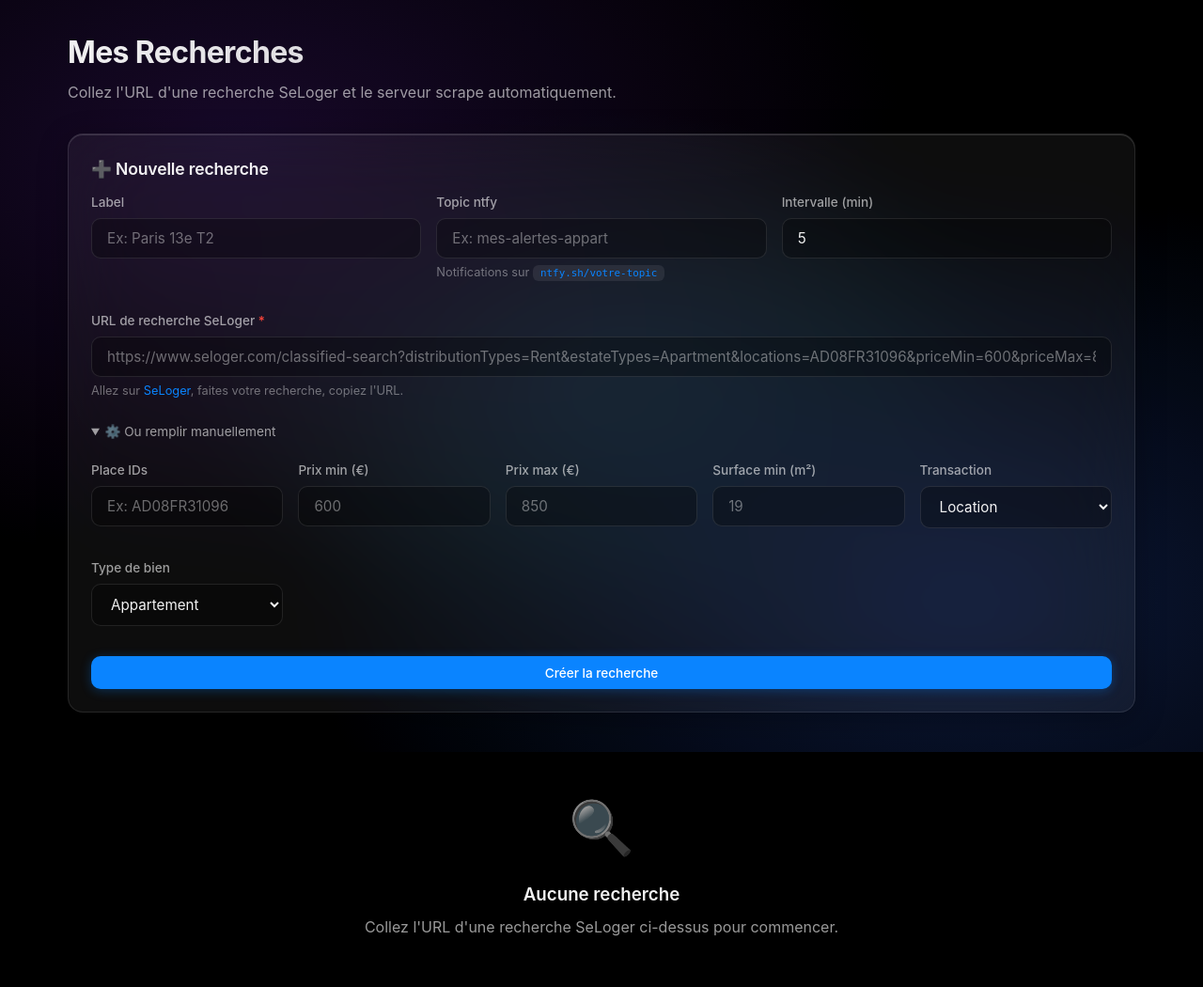
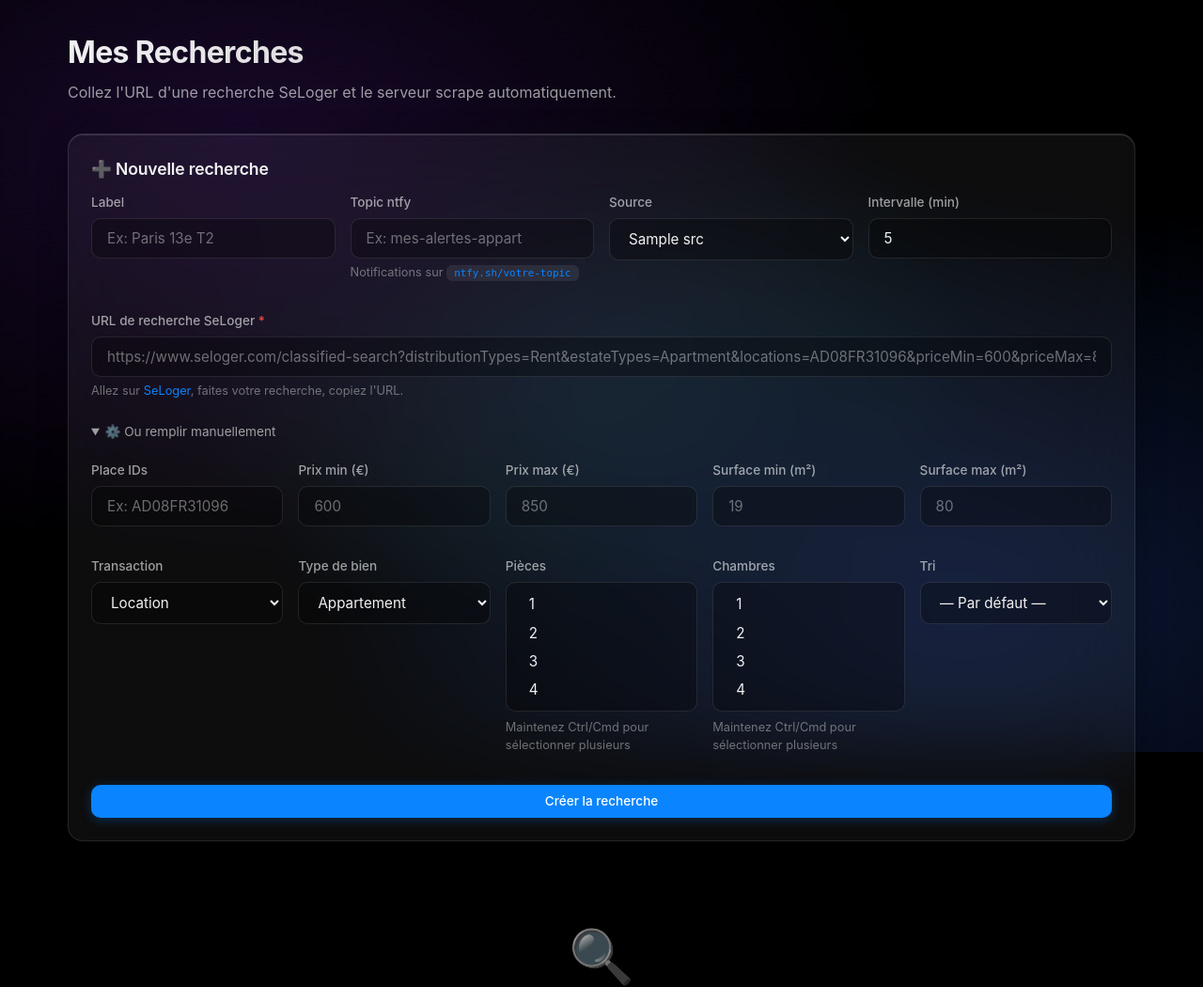
Before and after one commit to dRAOUF1/appart-scrapper, a Python web app: template templates/searches.html in a window 1280 px wide, after a click on "⚙️ Ou remplir manuellement". Shown: the top 1050 px of the page at 94% size. Before the commit the page ends 996 px from the top, so only its background shows below. Run offline with Jinja, Linux system fonts and the light colour scheme; the template is opened without the code that fills it: most values are stand-ins (such as "Sample title", 1, 10 or a date in 2020).

Commit message:
feat: add all search criteria to creation form
- Add surface max, rooms, bedrooms, order fields
- Add source selector (auto-detected from parsers)
- Add toggle for multi-select styling
- Update criteria tags display in search cards
- Pass sources to edit_search template

```diff
--- a/static/style.css
+++ b/static/style.css
@@ -553,9 +553,79 @@ code {
 }
 
 .form-grid {
-    display: grid;
-    grid-template-columns: repeat(auto-fit, minmax(200px, 1fr));
-    gap: 1rem;
+  display: grid;
+  grid-template-columns: repeat(auto-fit, minmax(200px, 1fr));
+  gap: 1rem;
+}
+
+.form-group select.multi-select {
+  min-height: 80px;
+  padding: 0.5rem 1rem;
+}
+
+.form-group select.multi-select option {
+  padding: 0.35rem 0.5rem;
+  cursor: pointer;
+}
+
+.form-group select.multi-select option:checked {
+  background: var(--accent);
+  color: #fff;
+}
+
+.form-group-toggle {
+  display: flex;
+  flex-direction: column;
+  justify-content: flex-end;
+}
+
+.toggle-switch {
+  position: relative;
+  display: inline-block;
+  width: 44px;
+  height: 24px;
+  flex-shrink: 0;
+}
+
+.toggle-switch input {
+  opacity: 0;
+  width: 0;
+  height: 0;
+}
+
+.toggle-slider {
+  position: absolute;
+  cursor: pointer;
+  top: 0;
+  left: 0;
+  right: 0;
+  bottom: 0;
+  background: rgba(255, 255, 255, 0.1);
+  border: 1px solid var(--glass-border);
+  border-radius: 24px;
+  transition: var(--transition-fast);
+}
+
+.toggle-slider::before {
+  content: '';
+  position: absolute;
+  height: 18px;
+  width: 18px;
+  left: 2px;
+  bottom: 2px;
+  background: var(--text-secondary);
+  border-radius: 50%;
+  transition: var(--transition-fast);
+}
+
+.toggle-switch input:checked + .toggle-slider {
+  background: var(--accent);
+  border-color: var(--accent);
+}
+
+.toggle-switch input:checked + .toggle-slider::before {
+  transform: translateX(20px);
+  background: #fff;
 }
 
 /* ============================================================
--- a/templates/searches.html
+++ b/templates/searches.html
@@ -20,6 +20,14 @@
       <label for="ntfy_topic">Topic ntfy</label>
       <input type="text" id="ntfy_topic" name="ntfy_topic" placeholder="Ex: mes-alertes-appart" required>
       <small class="form-help">Notifications sur <code>ntfy.sh/votre-topic</code></small>
+    </div>
+    <div class="form-group">
+      <label for="source">Source</label>
+      <select id="source" name="source">
+        {% for src in sources %}
+        <option value="{{ src.id }}" {% if src.id == 'seloger' %}selected{% endif %}>{{ src.name }}</option>
+        {% endfor %}
+      </select>
     </div>
     <div class="form-group">
       <label for="scrape_interval">Intervalle (min)</label>
@@ -57,6 +65,10 @@
         <input type="number" id="space_min" name="space_min" placeholder="19">
       </div>
       <div class="form-group">
+        <label for="space_max">Surface max (m²)</label>
+        <input type="number" id="space_max" name="space_max" placeholder="80">
+      </div>
+      <div class="form-group">
         <label for="distribution">Transaction</label>
         <select id="distribution" name="distribution">
           <option value="Rent">Location</option>
@@ -70,6 +82,40 @@
           <option value="House">Maison</option>
           <option value="Parking">Parking</option>
           <option value="Land">Terrain</option>
+        </select>
+      </div>
+      <div class="form-group">
+        <label for="rooms">Pièces</label>
+        <select id="rooms" name="rooms" multiple class="multi-select">
+          <option value="1">1</option>
+          <option value="2">2</option>
+          <option value="3">3</option>
+          <option value="4">4</option>
+          <option value="5">5+</option>
+        </select>
+        <small class="form-help">Maintenez Ctrl/Cmd pour sélectionner plusieurs</small>
+      </div>
+      <div class="form-group">
+        <label for="bedrooms">Chambres</label>
+        <select id="bedrooms" name="bedrooms" multiple class="multi-select">
+          <option value="1">1</option>
+          <option value="2">2</option>
+          <option value="3">3</option>
+          <option value="4">4</option>
+          <option value="5">5+</option>
+        </select>
+        <small class="form-help">Maintenez Ctrl/Cmd pour sélectionner plusieurs</small>
+      </div>
+      <div class="form-group">
+        <label for="order">Tri</label>
+        <select id="order" name="order">
+          <option value="">— Par défaut —</option>
+          <option value="DateDesc">Plus récent d'abord</option>
+          <option value="DateAsc">Plus ancien d'abord</option>
+          <option value="PriceAsc">Prix croissant</option>
+          <option value="PriceDesc">Prix décroissant</option>
+          <option value="SurfaceAsc">Surface croissante</option>
+          <option value="SurfaceDesc">Surface décroissante</option>
         </select>
       </div>
     </div>
@@ -136,11 +182,26 @@
             {% if s.criteria.priceMax %}{{ s.criteria.priceMax }}{% else %}∞{% endif %}€
           </span>
           {% endif %}
-            {% if s.criteria.spaceMin %}
-                <span class="criteria-tag">📐 ≥{{ s.criteria.spaceMin }}m²</span>
+          {% if s.criteria.spaceMin or s.criteria.spaceMax %}
+          <span class="criteria-tag">📐
+            {% if s.criteria.spaceMin %}≥{{ s.criteria.spaceMin }}{% endif %}
+            {% if s.criteria.spaceMax %}≤{{ s.criteria.spaceMax }}{% endif %}m²
+          </span>
+          {% endif %}
+          {% if s.criteria.rooms %}
+          <span class="criteria-tag">🚪 {{ s.criteria.rooms | join(', ') }} pièces</span>
+          {% endif %}
+          {% if s.criteria.bedrooms %}
+          <span class="criteria-tag">🛏️ {{ s.criteria.bedrooms | join(', ') }} ch.</span>
           {% endif %}
           {% if s.criteria.distributionTypes %}
           <span class="criteria-tag">{{ '🏠 Location' if s.criteria.distributionTypes[0] == 'Rent' else '🔑 Achat' }}</span>
+          {% endif %}
+          {% if s.criteria.estateTypes %}
+          <span class="criteria-tag">🏗️ {{ s.criteria.estateTypes | join(', ') }}</span>
+          {% endif %}
+          {% if s.criteria.order %}
+          <span class="criteria-tag">↕️ {{ s.criteria.order }}</span>
           {% endif %}
         </div>
         {% endif %}
```
Also changed, not shown: routes/web.py (+14 -3 lines), templates/search_edit.html (+40 -0 lines). Lines whose indentation alone changed are shown as unchanged.
